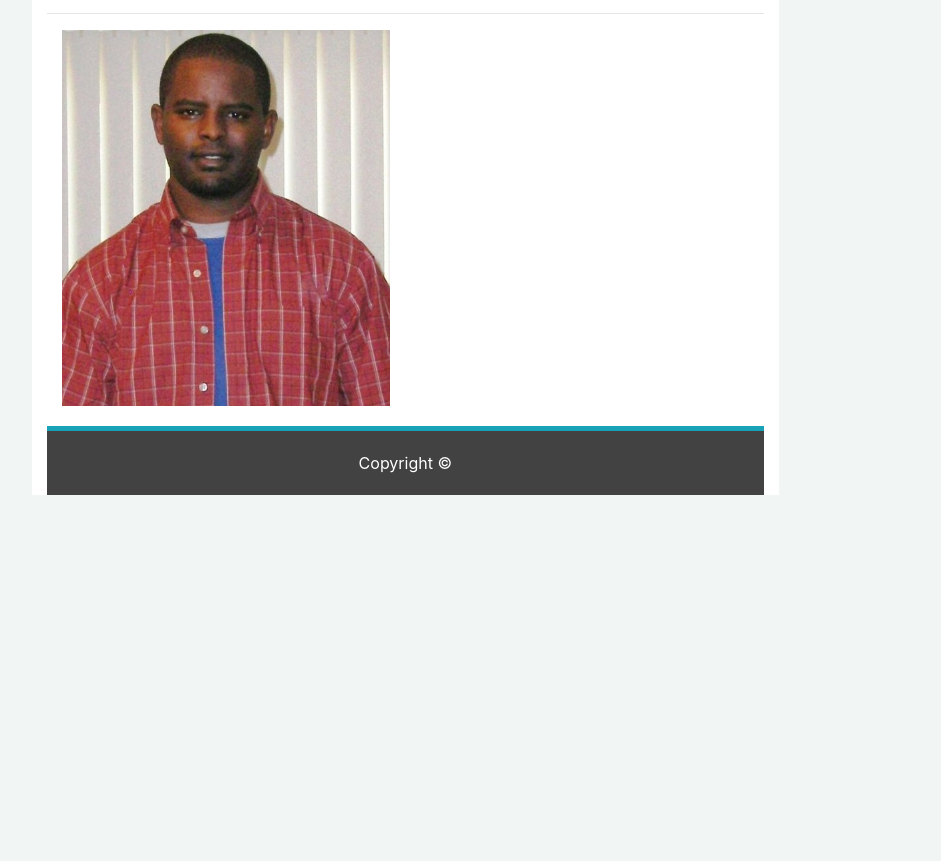
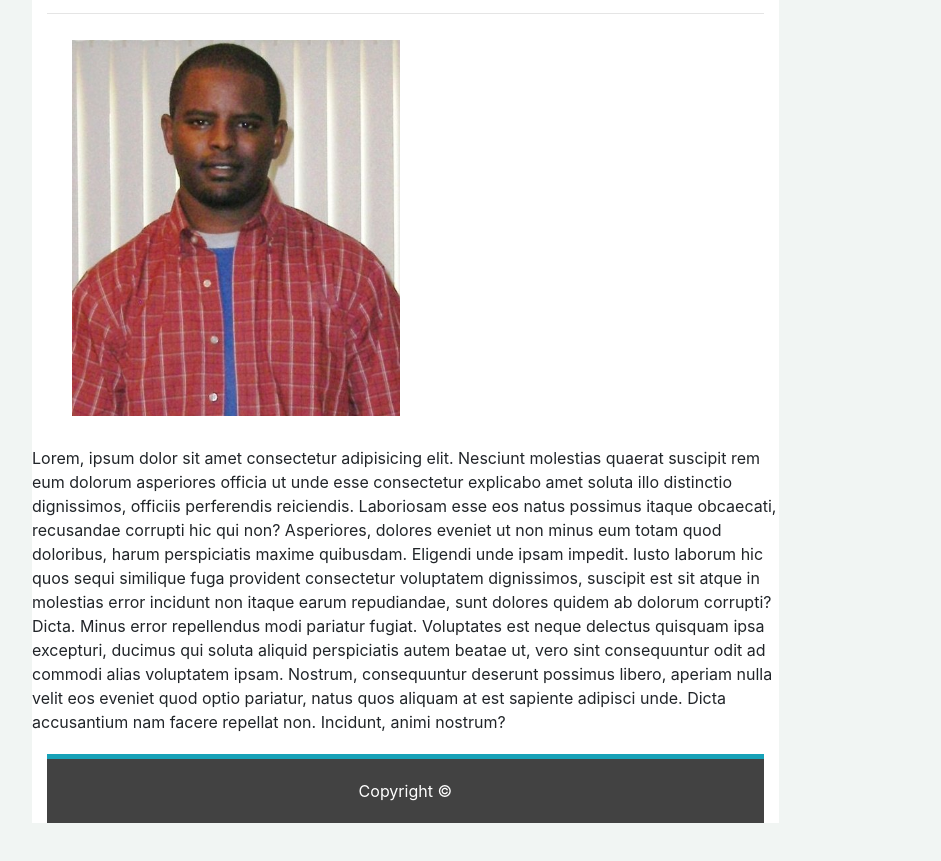
Before and after one commit to mekditd/tedla-css.github.io, a plain HTML site: page index.html in a window 1280 px wide. Shown: the part 173-1034 px from the top of the page, without its empty margins (8-949 px from the left). Before the commit the page ends 868 px from the top, so only its background shows below. Drawn offline with nearby package versions, Linux system fonts and the light colour scheme.

```diff
--- a/contact.css
+++ b/contact.css
@@ -59,6 +59,15 @@ li {
 
 }
 
+.story {
+    margin-top: 20px;
+}
+
+.img-fluid {
+    margin: 10px;
+    overflow: auto;
+}
+
 @media screen and (max-width:640px) {
     body {
         padding: 0;
--- a/index.html
+++ b/index.html
@@ -44,6 +44,13 @@
             <img class="img-fluid" src="images/tedla.jpg" alt="">
 
         </div>
+        <div class=" row story">
+            Lorem, ipsum dolor sit amet consectetur adipisicing elit. Nesciunt molestias quaerat suscipit rem eum dolorum asperiores officia ut unde esse consectetur explicabo amet soluta illo distinctio dignissimos, officiis perferendis reiciendis.
+            Laboriosam esse eos natus possimus itaque obcaecati, recusandae corrupti hic qui non? Asperiores, dolores eveniet ut non minus eum totam quod doloribus, harum perspiciatis maxime quibusdam. Eligendi unde ipsam impedit.
+            Iusto laborum hic quos sequi similique fuga provident consectetur voluptatem dignissimos, suscipit est sit atque in molestias error incidunt non itaque earum repudiandae, sunt dolores quidem ab dolorum corrupti? Dicta.
+            Minus error repellendus modi pariatur fugiat. Voluptates est neque delectus quisquam ipsa excepturi, ducimus qui soluta aliquid perspiciatis autem beatae ut, vero sint consequuntur odit ad commodi alias voluptatem ipsam.
+            Nostrum, consequuntur deserunt possimus libero, aperiam nulla velit eos eveniet quod optio pariatur, natus quos aliquam at est sapiente adipisci unde. Dicta accusantium nam facere repellat non. Incidunt, animi nostrum?
+        </div>
 
 
 
```
Also changed, not shown: portfolio.html (+5 -0 lines), images/IMG_2249.PNG (added), images/IMG_9971.jpg (added), images/pictures.jpg (added), images/road.jpg (added).
